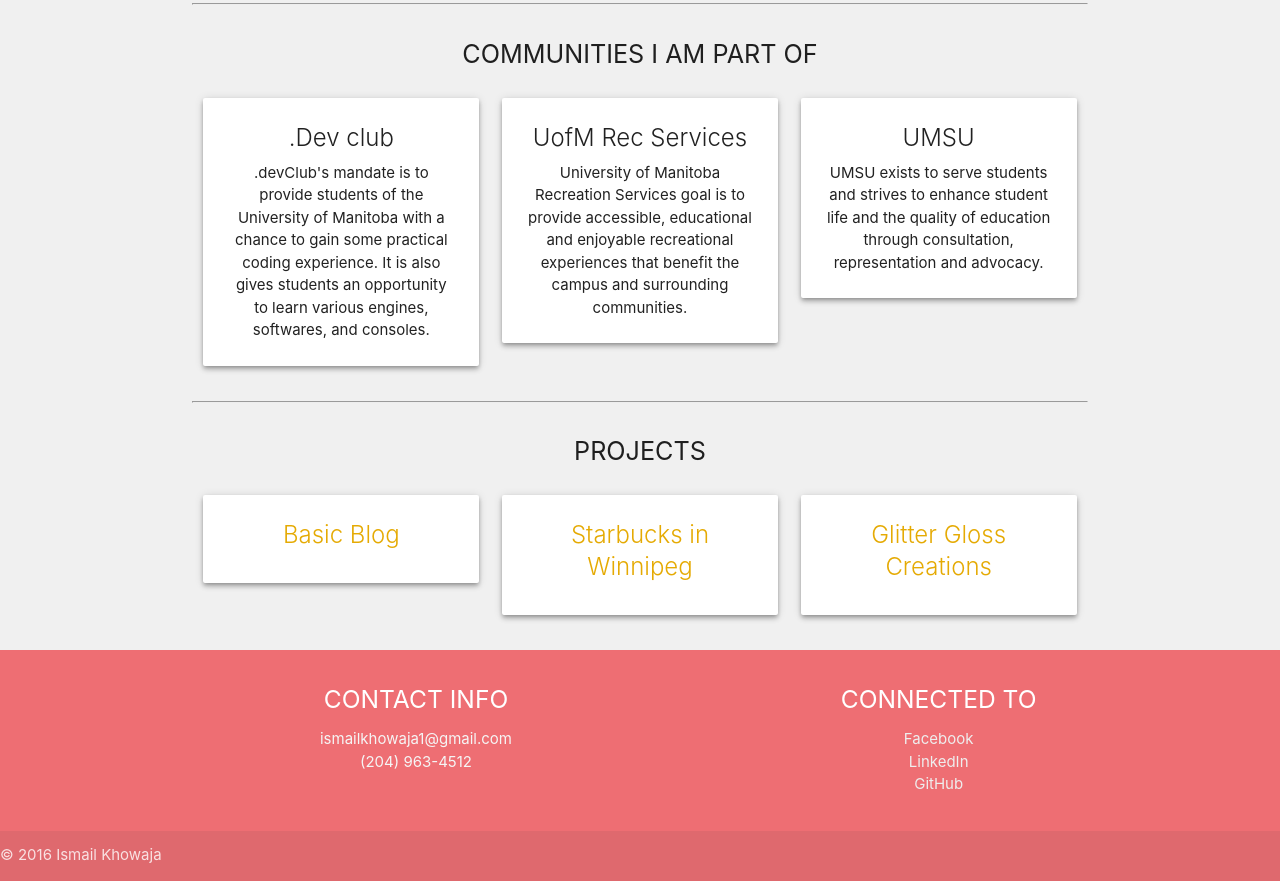
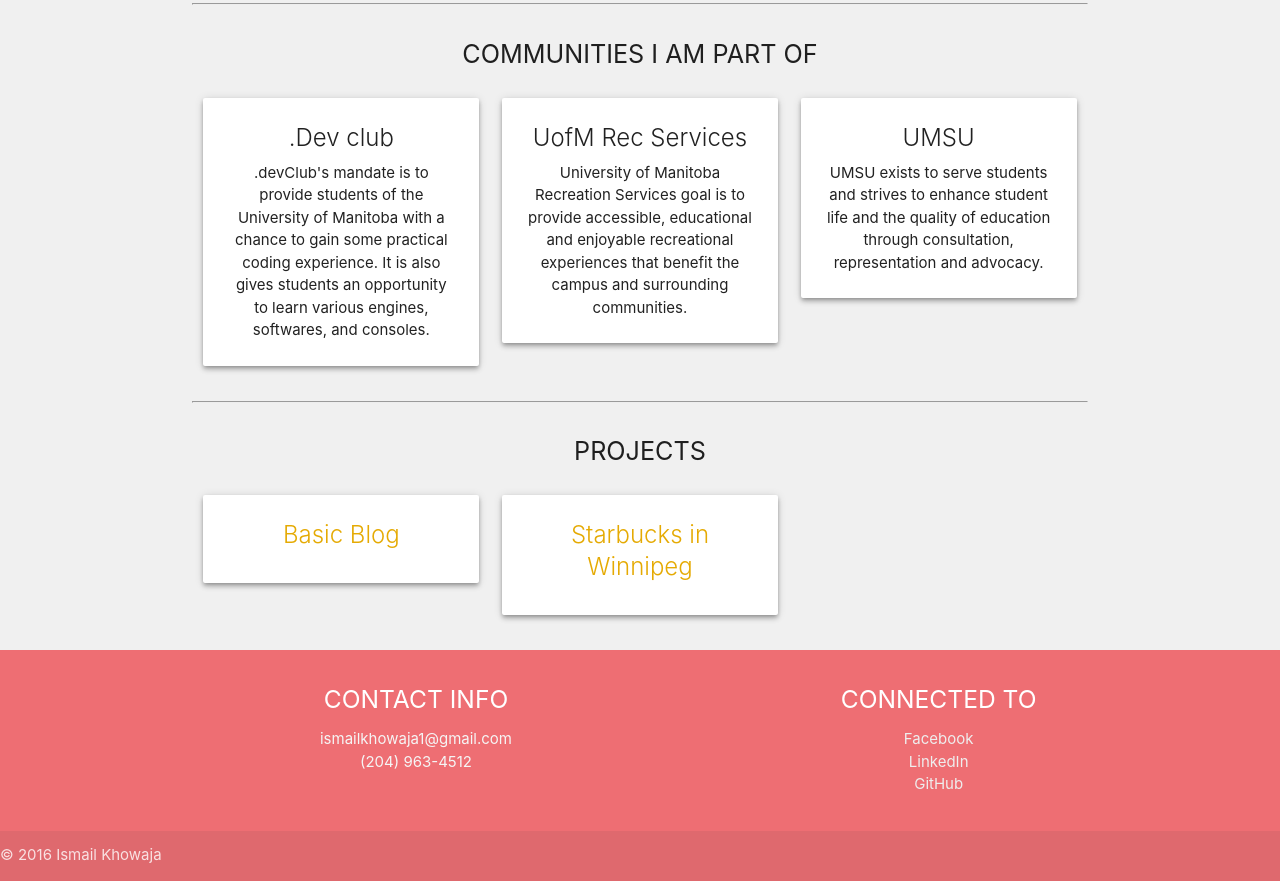
Before and after one commit to ismailkhowaja1/ismailkhowaja1.github.io, a plain HTML site: page index.html in a window 1280 px wide. Shown: the part 1694-2575 px from the top of the page. Drawn offline with nearby package versions, Linux system fonts and the light colour scheme.

Commit message:
Removed the glitter gloss.

```diff
--- a/index.html
+++ b/index.html
@@ -133,15 +133,6 @@
 								</div>
 							</div>
 						</div>
-						<div class="col m4 s12">
-							<div class="card z-depth-2">
-								<div class="card-content">
-									<div class="card-title">
-										<a href="http://glitterglosscreations.com/#/" target="_blank">Glitter Gloss Creations</a>
-									</div>
-								</div>
-							</div>
-						</div>
 					</div>
 				</div>
 			</div>
```
